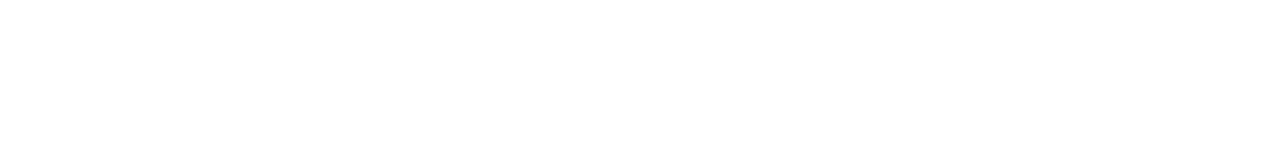
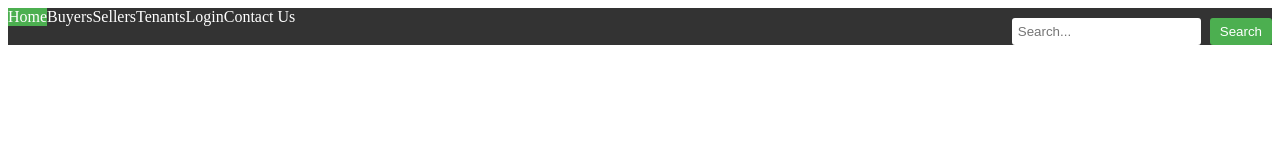
Before and after one commit to Khushi-83/Rentopia-A-Rented-Hub, a plain HTML site: page index.html in a window 1280 px wide. Drawn offline with Linux system fonts and the light colour scheme.

Commit message:
changes in navbar

```diff
--- a/index.html
+++ b/index.html
@@ -10,13 +10,25 @@
         <title>Rentopia: A Rented Hub</title>
         <meta name="description" content="">
         <meta name="viewport" content="width=device-width, initial-scale=1">
-        <link rel="stylesheet" href="">
+        <link rel="stylesheet" href="style.css">
     </head>
+    <script src="" async defer></script>
     <body>
         <!--[if lt IE 7]>
             <p class="browsehappy">You are using an <strong>outdated</strong> browser. Please <a href="#">upgrade your browser</a> to improve your experience.</p>
         <![endif]-->
 
-        <script src="" async defer></script>
+        <div class="Navigation">
+            <a class="active" href="#home">Home</a>
+            <a href="#buyers">Buyers</a>
+            <a href="#Owners">Sellers</a>
+            <a href="#Tenants">Tenants</a>
+            <a href="#Login">Login</a>
+            <a href="#contact">Contact Us</a>
+            <form class="search-form" action="/search" method="get">
+                <input type="text" placeholder="Search..." name="search">
+                <button type="submit">Search</button>
+            </form>
+          </div>
     </body>
 </html>
--- /dev/null
+++ b/style.css
@@ -0,0 +1,52 @@
+/* Style for the navigation bar */
+.Navigation {
+    background-color: #333; /* Background color */
+    overflow: hidden;
+}
+
+/* Style for the links */
+.Navigation a {
+    float: left;
+    display: block;
+    color: white; /* Text color */
+    text-align: cent
+    padding: 14px 16px; /* Padding */
+    text-decoration: none; /* Remove underline */
+}
+
+/* Change color of links on hover */
+.Navigation a:hover {
+    background-color: #ddd;
+    color: black;
+}
+
+/* Style for the active link */
+.Navigation a.active {
+    background-color: #4CAF50; /* Active link background color */
+    color: white;
+}
+/* Style for the search form */
+.search-form {
+    float: right;
+    margin-top: 10px; /* Adjust margin as needed */
+}
+
+.search-form input[type="text"] {
+    padding: 6px;
+    margin-right: 5px;
+    border: none;
+    border-radius: 3px;
+}
+
+.search-form button {
+    padding: 6px 10px;
+    background-color: #4CAF50;
+    color: white;
+    border: none;
+    border-radius: 3px;
+    cursor: pointer;
+}
+
+.search-form button:hover {
+    background-color: #45a049;
+}
```
